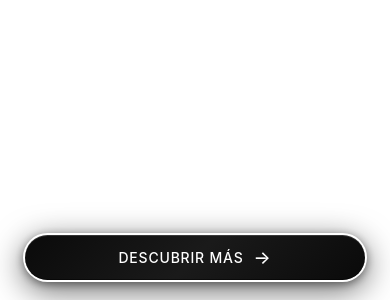
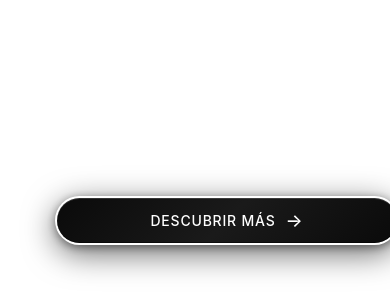
Before and after one commit to zarlo12/bulova3d, a plain HTML site: page index.html in a window 390 px wide. Shown: the part 544-844 px from the top of the page. Drawn offline with Linux system fonts and the light colour scheme; some packages are replaced by stand-ins of ours; a script that the page names is missing.

Commit message:
sdfsf444

```diff
--- a/index.html
+++ b/index.html
@@ -36,20 +36,13 @@
     </div>
 
     <style>
-        /* IMPORTANTE: El body tiene 100vh, el model-viewer 90vh */
-        /* Esto deja 10vh en la parte inferior para los botones */
-
-        /* Container del botón - En el espacio inferior libre (10vh) */
+        /* SOLUCIÓN DEFINITIVA: Botón flotante arriba del botón AR */
         .cta-container {
             position: fixed;
-            top: 90vh;
-            left: 0;
-            right: 0;
-            height: 10vh;
-            display: flex;
-            align-items: center;
-            justify-content: center;
-            z-index: 10000;
+            bottom: 70px;
+            left: 50%;
+            transform: translateX(-50%);
+            z-index: 999999;
             pointer-events: none;
         }
 
@@ -182,6 +175,10 @@
 
         /* Responsive para tablets */
         @media (max-width: 768px) {
+            .cta-container {
+                bottom: 60px;
+            }
+
             .cta-button-descubrir {
                 padding: 14px 36px;
                 font-size: 15px;
@@ -196,12 +193,16 @@
         /* Responsive para móviles */
         @media (max-width: 480px) {
             .cta-container {
-                padding: 0 20px;
+                bottom: 55px;
+                left: 50%;
+                right: auto;
+                transform: translateX(-50%);
+                width: calc(100% - 40px);
+                max-width: 280px;
             }
 
             .cta-button-descubrir {
                 width: 100%;
-                max-width: 280px;
                 padding: 12px 30px;
                 font-size: 14px;
                 letter-spacing: 0.8px;
@@ -210,6 +211,10 @@
 
         /* Ajuste para pantallas muy pequeñas */
         @media (max-width: 360px) {
+            .cta-container {
+                bottom: 50px;
+            }
+
             .cta-button-descubrir {
                 padding: 11px 26px;
                 font-size: 13px;
@@ -225,16 +230,16 @@
         @keyframes luxuryEntrance {
             0% {
                 opacity: 0;
-                transform: translateY(20px);
+                transform: translateX(-50%) translateY(20px);
             }
 
             60% {
-                transform: translateY(-3px);
+                transform: translateX(-50%) translateY(-3px);
             }
 
             100% {
                 opacity: 1;
-                transform: translateY(0);
+                transform: translateX(-50%) translateY(0);
             }
         }
 
```
